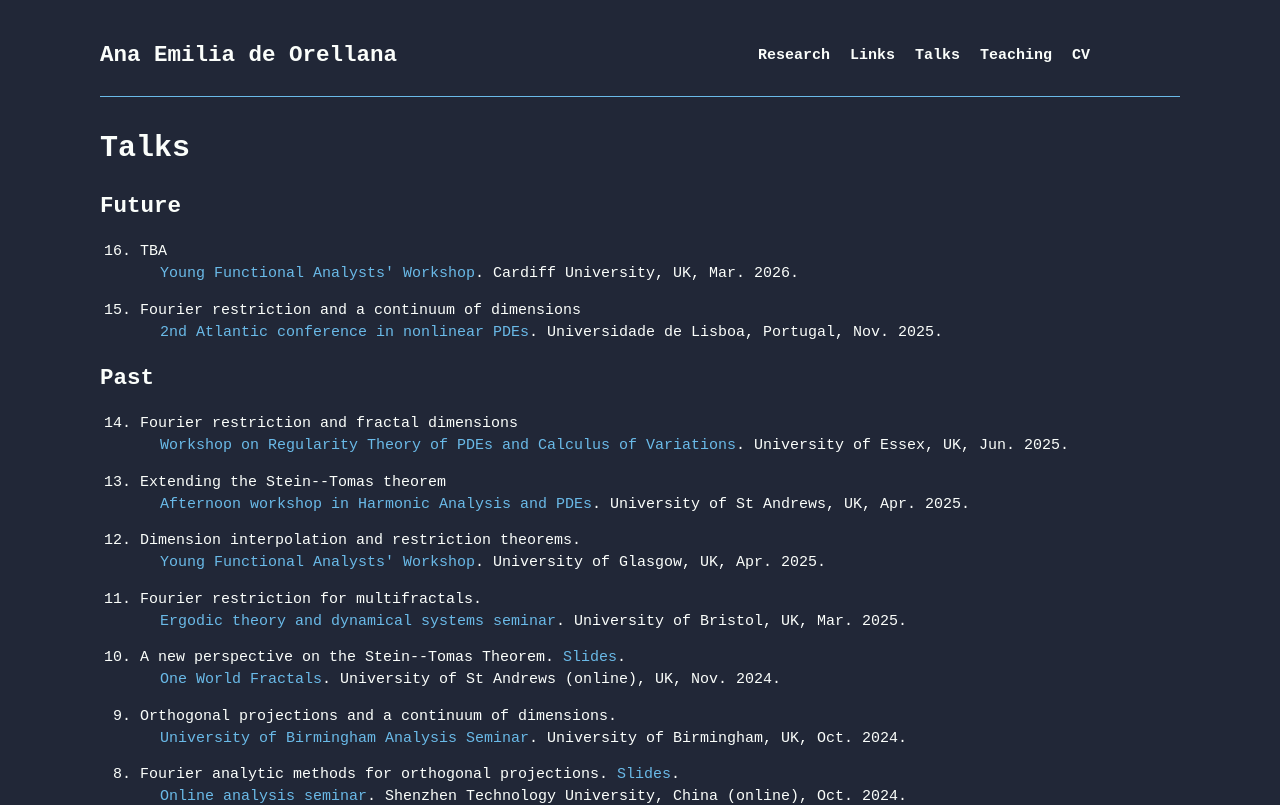
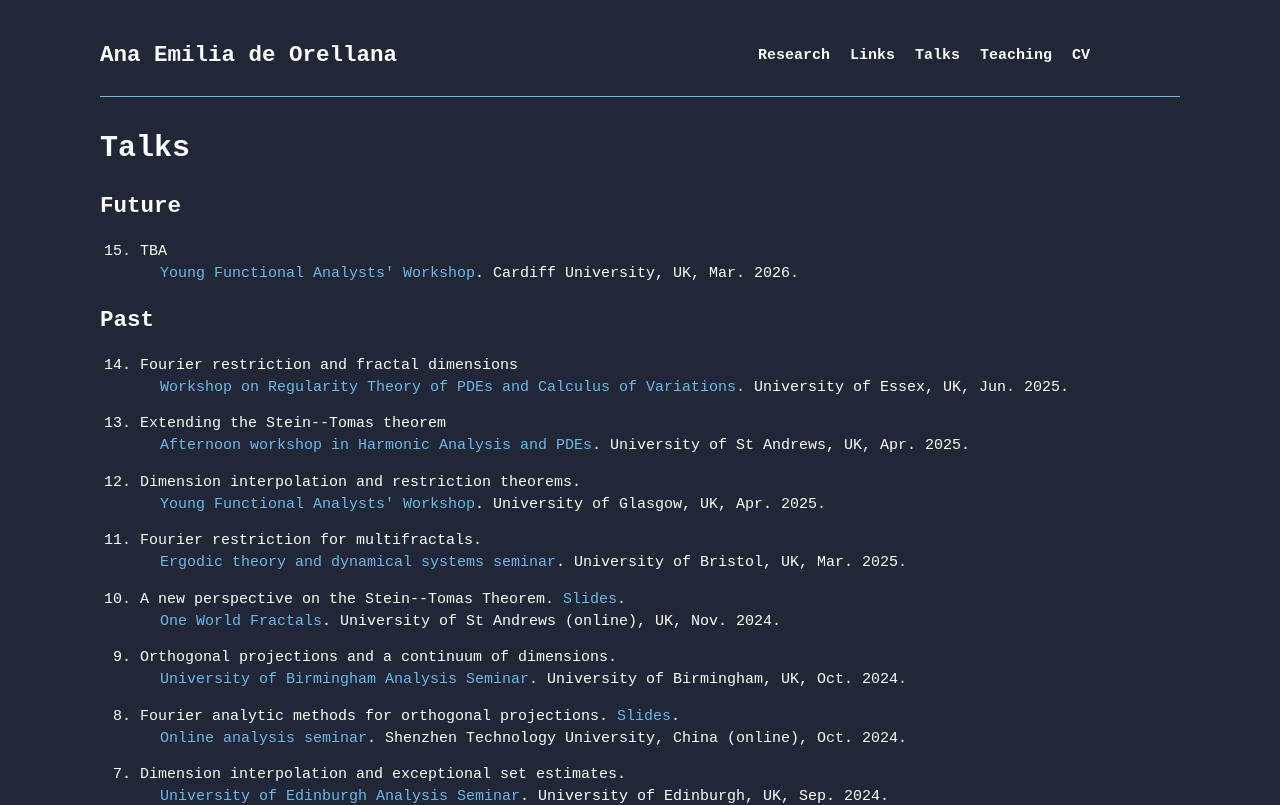
Before and after one commit to AnadeOre/anadeore.github.io, a Next.js app: page /talks in a window 1280 px wide. Shown: the top 805 px of the page. Built offline with nearby package versions, Linux system fonts and the light colour scheme.

Commit message:
update talks list

```diff
--- a/src/app/talks/page.jsx
+++ b/src/app/talks/page.jsx
@@ -8,7 +8,7 @@ const Teaching = () => {
       <Header />
       <h1>Talks</h1>
       <h2>Future</h2>
-      <ol start='16' reversed>
+      <ol start='15' reversed>
         <Talk
           title='TBA'
           event="Young Functional Analysts' Workshop"
@@ -16,13 +16,13 @@ const Teaching = () => {
           link=''
           when='Mar. 2026'
         />
-        <Talk
+        {/* <Talk
           title='Fourier restriction and a continuum of dimensions'
           event='2nd Atlantic conference in nonlinear PDEs'
           where='Universidade de Lisboa, Portugal'
           link='https://sites.google.com/view/atlanticpdes/home'
           when='Nov. 2025'
-        />
+        /> */}
       </ol>
       <h2>Past</h2>
       <ol reversed>
```
